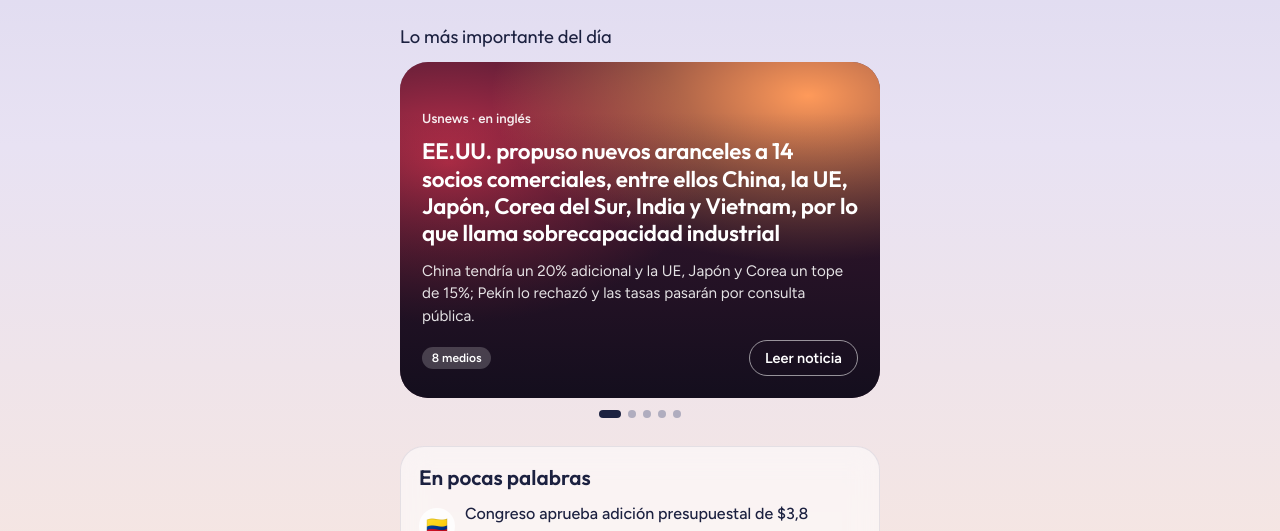
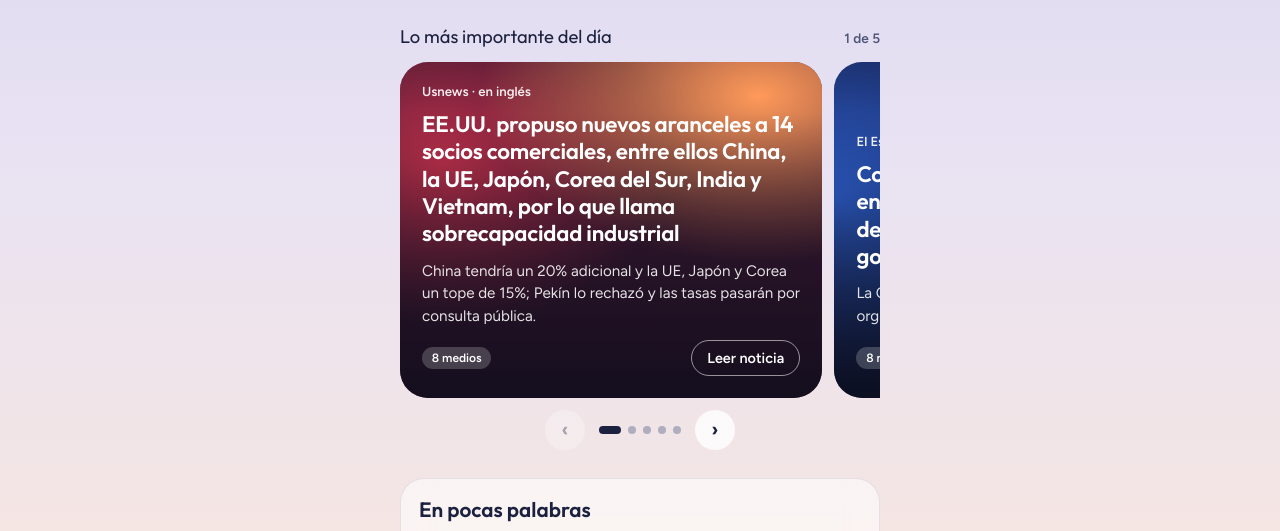
Before and after one commit to nikporras/NicoPrensa, a plain HTML site: page index.html in a window 1280 px wide. Shown: the part 214-745 px from the top of the page. Drawn offline with Linux system fonts and the light colour scheme; no server answers.

Commit message:
Carrusel: asoma la siguiente tarjeta, contador y flechas

```diff
--- a/app.js
+++ b/app.js
@@ -108,8 +108,20 @@
   function carrusel(sec) {
     var g = el("section", "group");
     g.setAttribute("aria-label", sec.title);
-    g.appendChild(el("p", "lead", "Lo más importante del día"));
+    var total = (sec.stories || []).length;
+    var cabeza = el("p", "lead lead-row");
+    cabeza.appendChild(el("span", "", "Lo más importante del día"));
+    var cuenta = el("span", "count", "1 de " + total);
+    if (total > 1) cabeza.appendChild(cuenta);
+    g.appendChild(cabeza);
     var rail = el("div", "rail");
+    // Cada tarjeta deja asomar la siguiente, para que se note que se puede deslizar.
+    function paso() { var c = rail.firstElementChild; return c ? c.offsetWidth + 12 : rail.clientWidth; }
+    function ir(i) { rail.scrollTo({ left: Math.max(0, Math.min(total - 1, i)) * paso(), behavior: "smooth" }); }
+    function actual() {
+      if (rail.scrollLeft >= rail.scrollWidth - rail.clientWidth - 4) return total - 1;
+      return Math.round(rail.scrollLeft / Math.max(1, paso()));
+    }
     var dots = el("div", "dots");
     (sec.stories || []).forEach(function (st, i) {
       var c = el("article", "story-card art-" + (i % 3));
@@ -128,17 +140,35 @@
       d.type = "button";
       d.setAttribute("aria-label", "Noticia " + (i + 1) + " de " + sec.stories.length);
       if (i === 0) d.setAttribute("aria-current", "true");
-      d.addEventListener("click", function () { rail.scrollTo({ left: i * rail.clientWidth, behavior: "smooth" }); });
+      d.addEventListener("click", function () { ir(i); });
       dots.appendChild(d);
     });
     rail.addEventListener("scroll", function () {
-      var i = Math.round(rail.scrollLeft / Math.max(1, rail.clientWidth));
+      var i = actual();
+      cuenta.textContent = (i + 1) + " de " + total;
+      atras.disabled = i === 0;
+      adelante.disabled = i === total - 1;
       Array.prototype.forEach.call(dots.children, function (d, k) {
         if (k === i) d.setAttribute("aria-current", "true"); else d.removeAttribute("aria-current");
       });
     }, { passive: true });
     g.appendChild(rail);
-    if ((sec.stories || []).length > 1) g.appendChild(dots);
+    var atras = el("button", "nav", "‹");
+    atras.type = "button";
+    atras.setAttribute("aria-label", "Noticia anterior");
+    atras.disabled = true;
+    atras.addEventListener("click", function () { ir(actual() - 1); });
+    var adelante = el("button", "nav", "›");
+    adelante.type = "button";
+    adelante.setAttribute("aria-label", "Noticia siguiente");
+    adelante.addEventListener("click", function () { ir(actual() + 1); });
+    if (total > 1) {
+      var pie = el("div", "rail-foot");
+      pie.appendChild(atras);
+      pie.appendChild(dots);
+      pie.appendChild(adelante);
+      g.appendChild(pie);
+    }
     return g;
   }
 
--- a/style.css
+++ b/style.css
@@ -59,7 +59,7 @@ button{font:inherit}
 /* Carrusel de lo más importante */
 .rail{display:flex;gap:12px;overflow-x:auto;scroll-snap-type:x mandatory;scrollbar-width:none;-webkit-overflow-scrolling:touch}
 .rail::-webkit-scrollbar{display:none}
-.story-card{flex:0 0 100%;scroll-snap-align:start;min-height:21rem;border-radius:28px;padding:22px;display:flex;flex-direction:column;justify-content:flex-end;gap:12px;position:relative;overflow:hidden;color:#fff;isolation:isolate}
+.story-card{flex:0 0 88%;scroll-snap-align:start;min-height:21rem;border-radius:28px;padding:22px;display:flex;flex-direction:column;justify-content:flex-end;gap:12px;position:relative;overflow:hidden;color:#fff;isolation:isolate}
 .story-card::before{content:"";position:absolute;inset:0;z-index:-2;background:var(--art)}
 .story-card::after{content:"";position:absolute;inset:0;z-index:-1;background:linear-gradient(180deg,rgba(10,12,25,0) 15%,rgba(10,12,25,.8) 100%)}
 .story-card .src{font:600 .82rem var(--body);opacity:.92}
@@ -69,7 +69,13 @@ button{font:inherit}
 .story-card .chip.ok{color:#9ff0c0}
 .story-card .chip.one{color:#ffd28f}
 .ghost{font:600 .9rem var(--body);color:#fff;text-decoration:none;border:1.5px solid rgba(255,255,255,.55);border-radius:999px;padding:.5rem .95rem;white-space:nowrap}
-.dots{display:flex;justify-content:center;gap:7px;margin-top:12px}
+.story-card:only-child{flex-basis:100%}
+.lead-row{display:flex;justify-content:space-between;align-items:baseline;gap:12px}
+.lead-row .count{font:600 .85rem var(--body);color:var(--soft);white-space:nowrap}
+.rail-foot{display:flex;align-items:center;justify-content:center;gap:14px;margin-top:12px}
+.nav{width:40px;height:40px;border-radius:50%;border:0;background:var(--glass-2);color:var(--ink);font:600 1.4rem/1 var(--display);cursor:pointer;display:grid;place-items:center;padding:0 0 3px}
+.nav[disabled]{opacity:.35;cursor:default}
+.dots{display:flex;justify-content:center;gap:7px}
 .dots button{width:8px;height:8px;padding:0;border:0;border-radius:4px;background:var(--dim);opacity:.5;cursor:pointer;transition:width .25s,opacity .25s}
 .dots button[aria-current]{opacity:1;background:var(--ink);width:22px}
 .art-0{--art:radial-gradient(120% 90% at 85% 10%,#ff9a5a 0%,transparent 55%),radial-gradient(90% 80% at 10% 30%,#c2304b 0%,transparent 60%),#3b1730}
```
